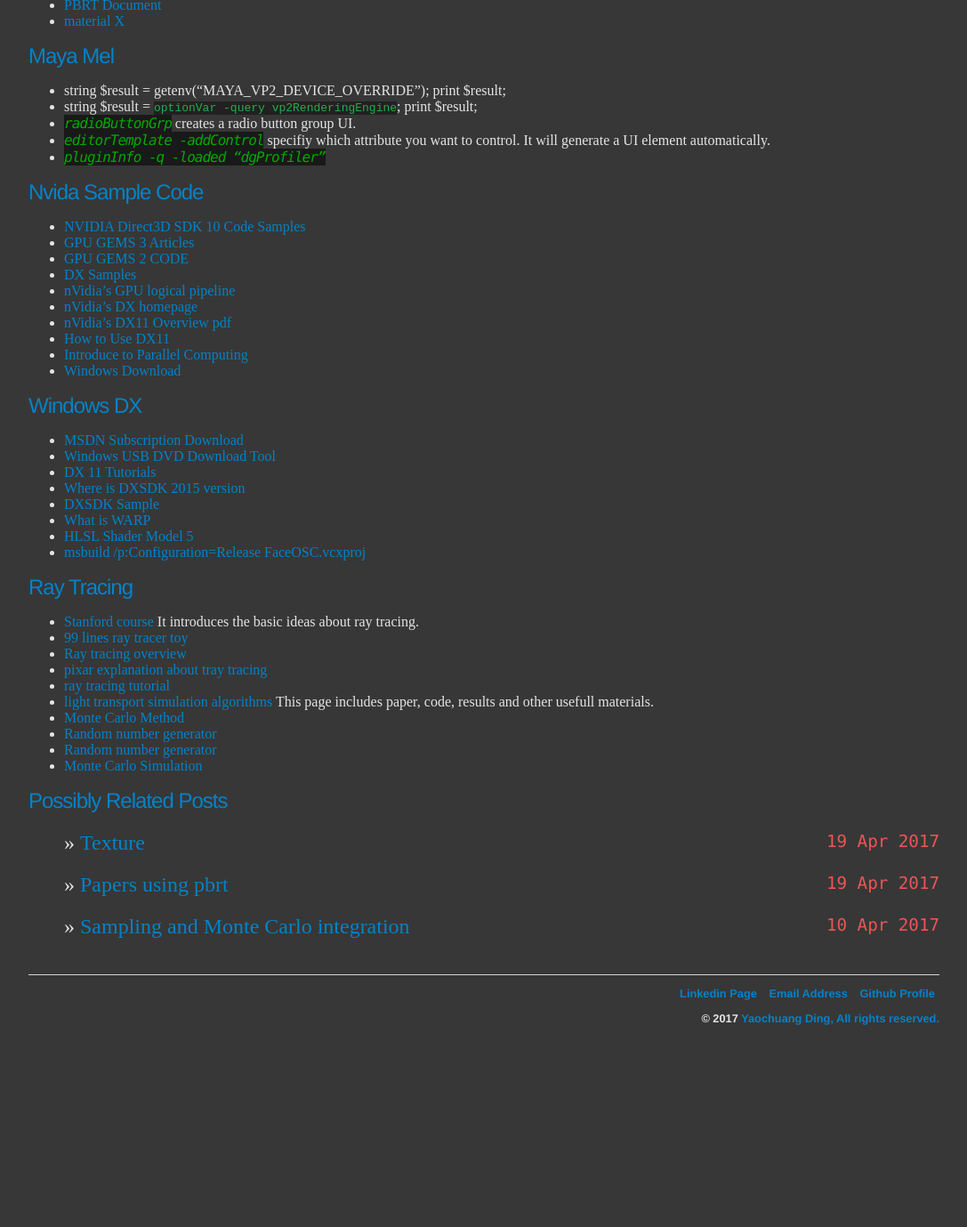
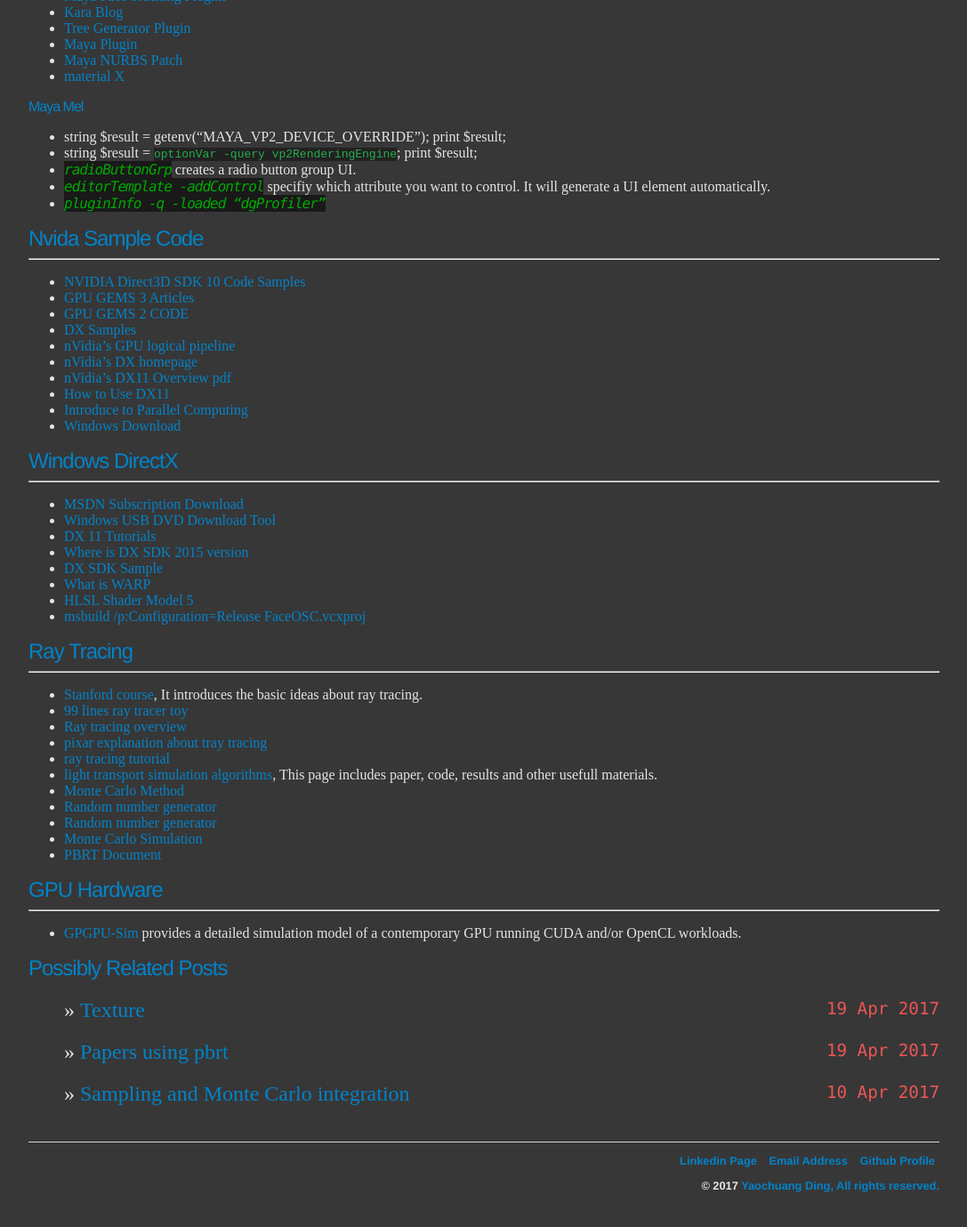
Before and after one commit to ychding11/ychding11.github.io, a Jekyll site: the page built from _posts/2015-03-23-Graphics-Resources.md, in a window 1280 px wide and 1400 px high, scrolled down 2116 px. Shown: the top 1379 px of the window at 89% size, without its empty margins (96-1183 px from the left). Built offline with Jekyll 4.4.1, drawn with Linux system fonts in a browser that asks for light colours; formulas are drawn with MathJax 3; before the commit the page ends 3328 px from its top, so only the background shows below that; some of the changed text lies outside the part shown.

Commit message:
add  a gpu sim.

```diff
--- a/_posts/2015-03-23-Graphics-Resources.md
+++ b/_posts/2015-03-23-Graphics-Resources.md
@@ -7,6 +7,7 @@
 This post lists a collection of usefull graphic resources.
 
 ## SIGGRAPH
+---
 
 - [Computer Graphics Paper collection](http://kesen.realtimerendering.com/)
 - [Casting curved shadows on curved surface](http://cseweb.ucsd.edu/~ravir/274/15/papers/p270-williams.pdf) This is the original idea
@@ -20,6 +21,7 @@
 - [Realtime 3D Eye Gaze Animation Using a Single RGB Camera](http://faculty.cs.tamu.edu/jchai/projects/projects.htm)
 
 ## Graphic Course & Homepage
+---
 
 - [Real-Time High Quality Rendering](http://cseweb.ucsd.edu/~ravir/274/15/274.html) The course has some advanced topics.
 - [CMU Graphics Course Collection](http://graphics.cs.cmu.edu/?page_id=16) Lots of materials for you to start CG explore.
@@ -31,9 +33,10 @@
 - [hardware github repo](https://github.com/hardware)
 
 ## OpenGL
+---
 
 - [OpenGL3.x Specification](https://www.opengl.org/registry/doc/glspec32.core.20091207.pdf) This is an OpenGL specifications
-    containing lotsof detailed description of OpenGL design. Perhaps We should regard it as a dictionary for lookup when in need.
+    containing lots of detailed description of OpenGL design. Perhaps We should regard it as a dictionary for lookup when in need.
 - [Next Generation OpenGL](https://www.khronos.org/assets/uploads/events/Next-Generation-OpenGL-Dec14.pdf)The slide has a very
     concrete description about 3D API of Khonoros group. It provides a family tree clearly depicting the relationship between
     OpenGL, OpenGL ES, WebGL. It is very helpful to new beginners. Next generation API design is the main focus of slide, a
@@ -49,6 +52,7 @@
 - [OGL Extensions Introduce](https://www.opengl.org/archives/resources/features/OGLextensions/)
 
 ## Bump Mapping, Normal Mapping and Displacement mapping
+----
 
 - [Bump Normal Displacement mapping comparison](http://blog.digitaltutors.com/bump-normal-and-displacement-maps/)
     This blog post gives a comparison about bump mapping, normal mapping, displacement mapping.
@@ -61,6 +65,7 @@
     displacement mapping by accidently. So I put it here.
 
 ## Geometry Shader & Subdivision
+----
 
 - [Pixar Open Subdiv](http://graphics.pixar.com/opensubdiv/docs/subdivision_surfaces.html)
 - [Maya NURBS Modeling](https://courses.cs.washington.edu/courses/cse459/06wi/help/mayaguide/Complete/NURBS.pdf)
@@ -83,6 +88,7 @@
 - [Deformation Styles on github repo](https://github.com/sp4cerat/Deformation-Styles-using-Spline-Skinning)
 
 ## BRDF
+---
 
 - [Disney BRDF analysis Tool](http://www.disneyanimation.com/technology/brdf.html)
 - [Survey on BRDF Representation](http://www.cs.princeton.edu/~smr/cs348c-97/surveypaper.html)
@@ -95,6 +101,7 @@
 
 
 ## Tessellation
+---
 
 - [Nvida](http://www.nvidia.com/object/tessellation.html)
 - [Math forum](http://mathforum.org/sum95/suzanne/whattess.html)
@@ -112,8 +119,9 @@
 
 
 ## Maya
+---
 
-- [Coding Training Material](https://github.com/ADN-DevTech/Maya-Training-Material)
+- [Training Material of Maya Plugin](https://github.com/ADN-DevTech/Maya-Training-Material)
 - [Maya plugins on github](https://github.com/illmillrig?tab=repositories)
 - [Maya plugins](https://github.com/appleseedhq)
 - [Maya Face Tracking Plugins](https://github.com/oscarwestberg/Face-Tracking-Maya)
@@ -134,6 +141,7 @@
 
 
 ## Nvida Sample Code
+---
 
 - [NVIDIA Direct3D SDK 10 Code Samples](http://developer.download.nvidia.com/SDK/10.5/direct3d/samples.html#InstancedTessellation)
 - [GPU GEMS 3 Articles](https://developer.nvidia.com/gpugems/GPUGems3/gpugems3_ch01.html)
@@ -146,28 +154,35 @@
 - [Introduce to Parallel Computing](http://courses.cs.washington.edu/courses/cse558/11wi/lectures/06-introToParallelProgramming_forWeb.pdf)
 - [Windows Download](https://developer.microsoft.com/en-us/windows/downloads)
 
-## Windows DX
+## Windows DirectX
+---
 
 - [MSDN Subscription Download](https://msdn.microsoft.com/en-us/subscriptions/downloads/)
 - [Windows USB DVD Download Tool](https://www.microsoft.com/en-us/download/windows-usb-dvd-download-tool)
 - [DX 11 Tutorials](http://www.rastertek.com/tutdx11.html)
-- [Where is DXSDK 2015 version](https://blogs.msdn.microsoft.com/chuckw/2015/08/05/where-is-the-directx-sdk-2015-edition/)
-- [DXSDK Sample](https://blogs.msdn.microsoft.com/chuckw/2013/09/20/directx-sdk-samples-catalog/)
+- [Where is DX SDK 2015 version](https://blogs.msdn.microsoft.com/chuckw/2015/08/05/where-is-the-directx-sdk-2015-edition/)
+- [DX SDK Sample](https://blogs.msdn.microsoft.com/chuckw/2013/09/20/directx-sdk-samples-catalog/)
 - [What is WARP](https://msdn.microsoft.com/en-us/library/windows/desktop/gg615082%28v=vs.85%29.aspx?f=255&MSPPError=-2147217396)
 - [HLSL Shader Model 5](https://msdn.microsoft.com/en-us/library/windows/desktop/ff471419(v=vs.85).aspx)
 - [msbuild  /p:Configuration=Release FaceOSC.vcxproj](http://code.dblock.org/2009/02/13/how-to-do-a-debug-release-or-both-builds-with-msbuild.html)
 
 
 ## Ray Tracing
+---
 
-- [Stanford course](http://candela.stanford.edu/cs348b-14/doku.php) It introduces the basic ideas about ray tracing.
+- [Stanford course](http://candela.stanford.edu/cs348b-14/doku.php), It introduces the basic ideas about ray tracing.
 - [99 lines ray tracer toy](http://www.kevinbeason.com/smallpt/)
 - [Ray tracing overview](http://www.scratchapixel.com/lessons/3d-basic-rendering/ray-tracing-overview)
 - [pixar explanation about tray tracing](https://renderman.pixar.com/view/raytracing-fundamentals)
 - [ray tracing tutorial](https://www.ics.uci.edu/~gopi/CS211B/RayTracing%20tutorial.pdf)
-- [light transport simulation algorithms](http://iliyan.com/publications/VertexMerging)
-    This page includes paper, code, results and other usefull materials.
+- [light transport simulation algorithms](http://iliyan.com/publications/VertexMerging), This page includes paper, code, results and other usefull materials.
 - [Monte Carlo Method](http://www.scratchapixel.com/lessons/mathematics-physics-for-computer-graphics/monte-carlo-methods-in-practice/monte-carlo-integration)
 - [Random number generator](http://www.agner.org/random/?e=0,34)
 - [Random number generator](http://www.maths.manchester.ac.uk/~ahazel/VBAC++_coursework3.pdf)
 - [Monte Carlo Simulation](http://ww2.odu.edu/~agodunov/teaching/notes/Cp01_random.pdf)
+- [PBRT Document](http://pbrt.org/users-guide.html)
+
+## GPU Hardware
+---
+
+- [GPGPU-Sim](http://gpgpu-sim.org/) provides a detailed simulation model of a contemporary GPU running CUDA and/or OpenCL workloads.
```
Also changed, not shown: other parts of _posts/2015-03-23-Graphics-Resources.md (+1 -2 lines).
